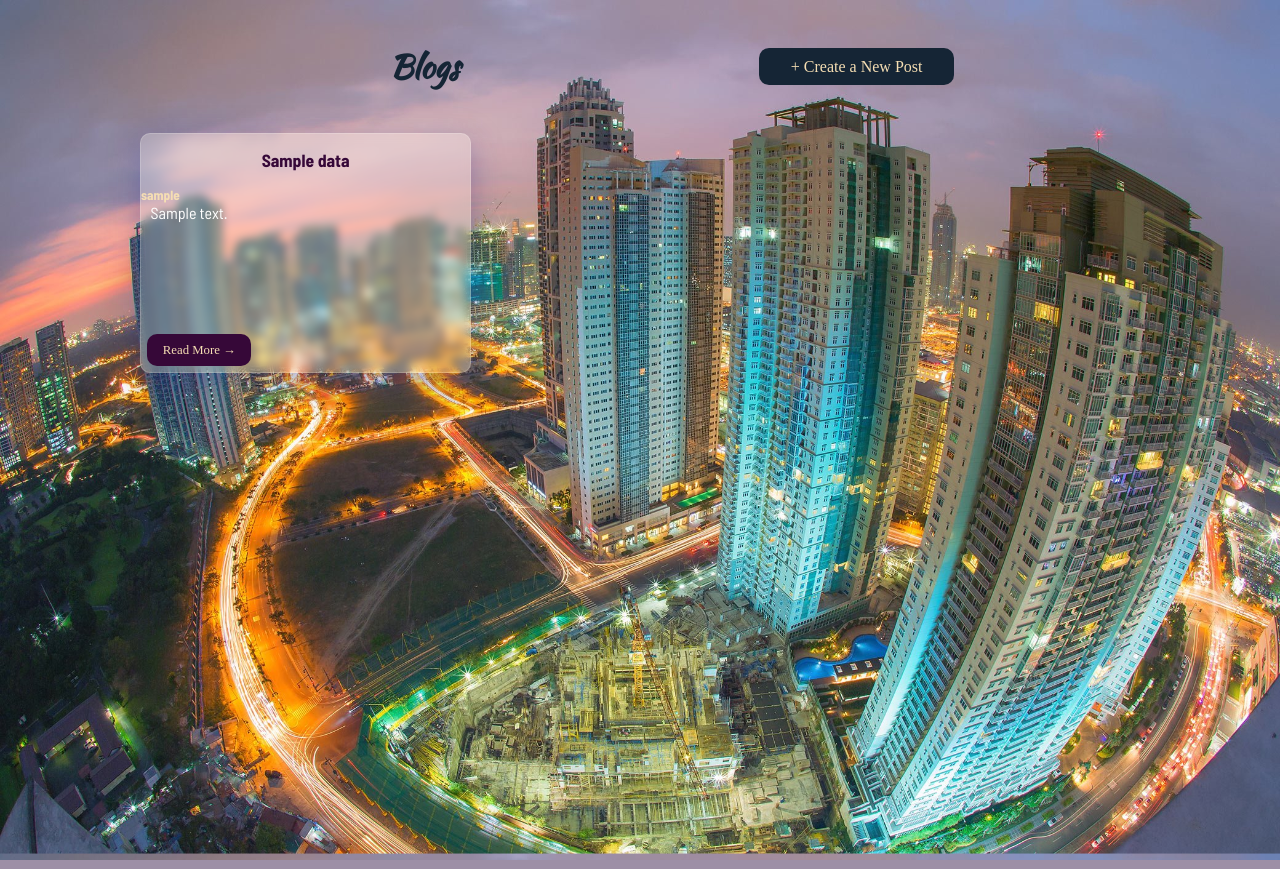
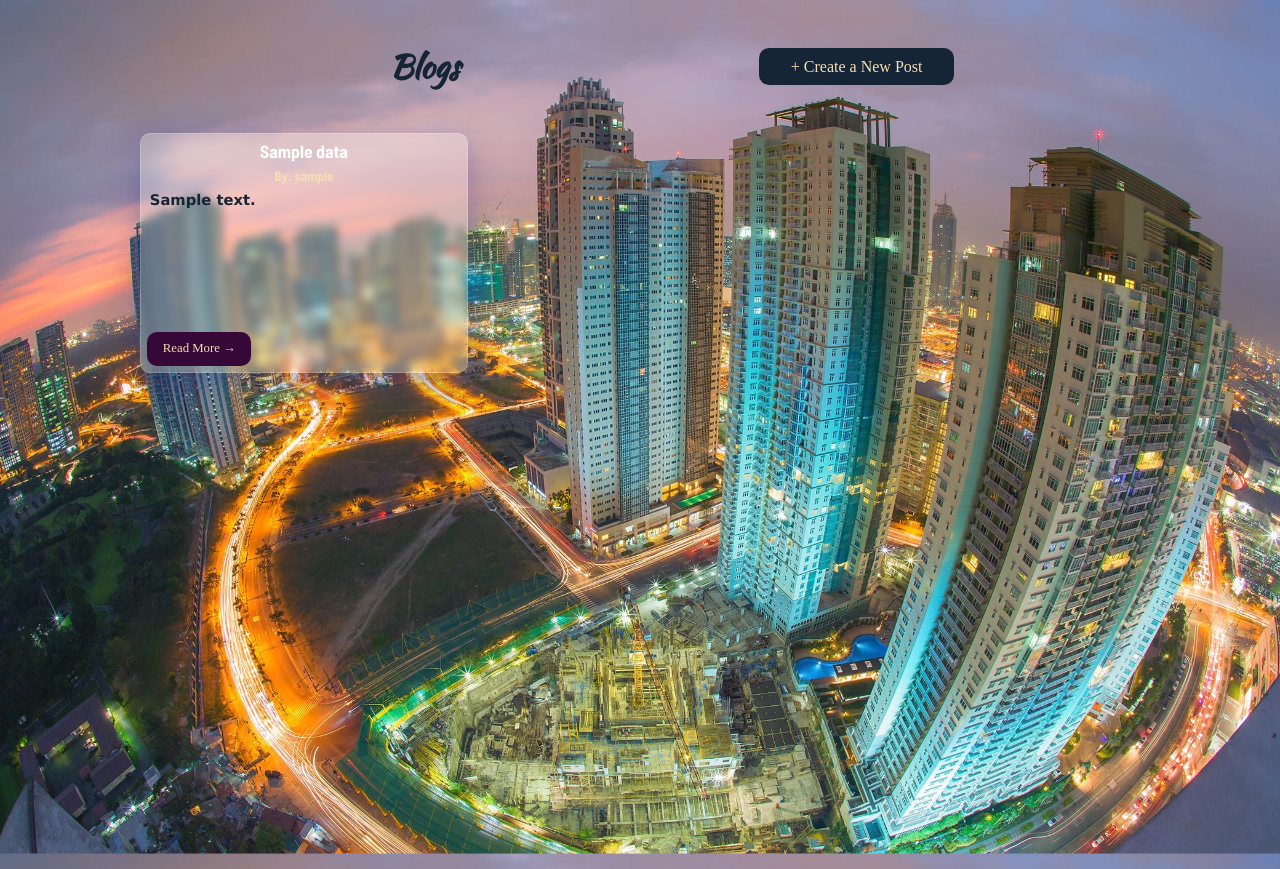
Before and after one commit to Lester-Fong/pocketdevs-fong, a PHP site: page /HotelLandingPage/blogPost/homeBlog.php in a window 1280 px wide. Run offline with PHP 8.4, Linux system fonts and the light colour scheme; tables that the repository leaves empty or names only in its code hold one stand-in row (values such as "Sample post").

Commit message:
Fixed style issues

```diff
--- a/HotelLandingPage/blogPost/blogstyle.css
+++ b/HotelLandingPage/blogPost/blogstyle.css
@@ -69,7 +69,7 @@ body {
   display: grid;
   grid-template-columns: 1fr 1fr 1fr;
   grid-template-rows: 1fr 1fr 1fr;
-  gap: 0.2em;
+  gap: 0.5em;
 }
 
 .card {
@@ -88,15 +88,17 @@ body {
 }
 
 .card-user {
-  text-align: center;
   color: wheat;
+  flex-basis: 10%;
+  align-self: center;
 }
 
 .card-title {
   align-self: center;
-  color: rgb(54, 8, 56);
+  color: #fff;
   font-size: 1.1rem;
-  flex-basis: 25%;
+  flex-basis: 15%;
+  text-align: center;
   display: flex;
   justify-content: center;
   align-items: center;
@@ -104,9 +106,12 @@ body {
 
 .card-text {
   padding: 0 0.6em;
-  font-size: 1em;
-  color: white;
+  font-size: 0.92em;
   overflow: hidden;
+  color: #152535;
+  font-weight: bold;
+  font-family: "oswald", "Lucida Sans", "Lucida Sans Regular", "Lucida Grande",
+    "Lucida Sans Unicode", Geneva, Verdana, sans-serif;
   text-overflow: ellipsis;
   display: -webkit-box;
   -webkit-line-clamp: 5; /* number of lines to show */
@@ -147,10 +152,13 @@ body {
 .view-title {
   font-size: 2rem;
   flex-basis: 25%;
+  color: #fff;
   display: flex;
+  font-weight: 300;
   justify-content: center;
   align-items: center;
   flex-direction: column;
+  text-align: center;
   border-bottom: 2px solid #152535;
 }
 
@@ -189,7 +197,10 @@ body {
   flex-basis: 75%;
   align-self: flex-start;
   padding: 0 2em;
-  color: #fff;
+  color: #152535;
+  font-family: "Oswald", "Gill Sans", "Gill Sans MT", Calibri, "Trebuchet MS",
+    sans-serif;
+  font-weight: 700;
   font-size: 1.3rem;
   font-family: "Oswald";
   margin: 1em 0;
--- a/HotelLandingPage/blogPost/homeBlog.php
+++ b/HotelLandingPage/blogPost/homeBlog.php
@@ -56,7 +56,7 @@ include "./logic.php"
                 <?php foreach($query as $q) {?>
                 <div class="card">
                     <h3 class="card-title"><?php echo $q['title'];?></h3>
-                    <h5 class="card-user"><?php echo $q['user_name'];?></h5>
+                    <h5 class="card-user">By: <?php echo $q['user_name'];?></h5>
                     <p class="card-text"><?php echo $q['content'];?></p>
                     <?php if (isset($_REQUEST["index"])) {?>
                          <a href="./view.php?id=<?php echo $q['id'];?>&index" class="card-anchor">Read More &rarr;</a>
--- a/HotelLandingPage/blogPost/view.php
+++ b/HotelLandingPage/blogPost/view.php
@@ -35,7 +35,7 @@ include "./logic.php";
                 <?php foreach($query as $q) {?>
                     <div class="view-title">
                         <h1><?php echo $q['title']; ?></h1>
-                        <h5 class="card-user">created by: <?php echo $q['user_name'];?></h5>
+                        <h5 class="card-user">Created by: <?php echo $q['user_name'];?></h5>
                         <?php if(isset($_REQUEST['index'])) { ?>
                             <div class="view-btns">
                                 <a class="edit" href="../../index.php">Edit</a>
```
